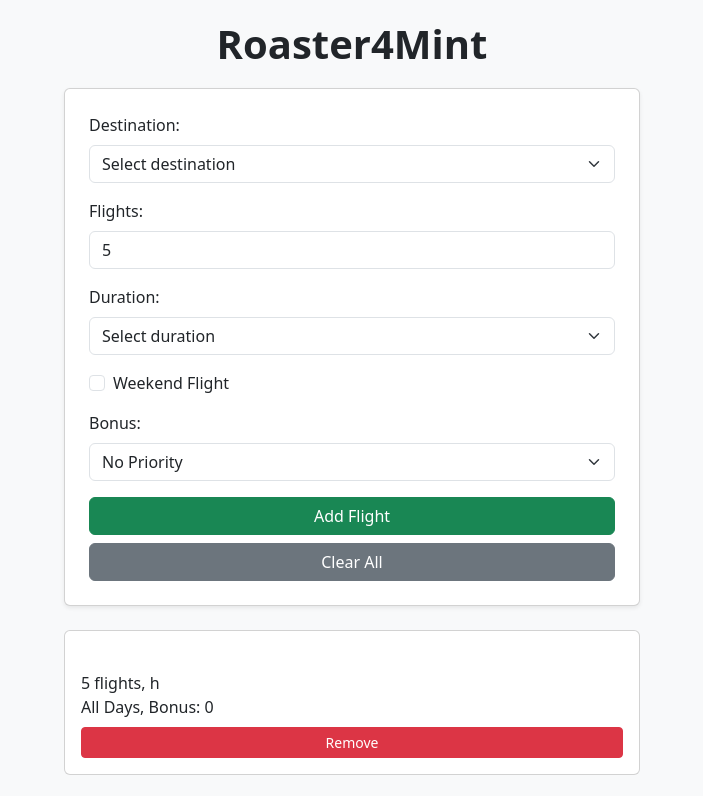
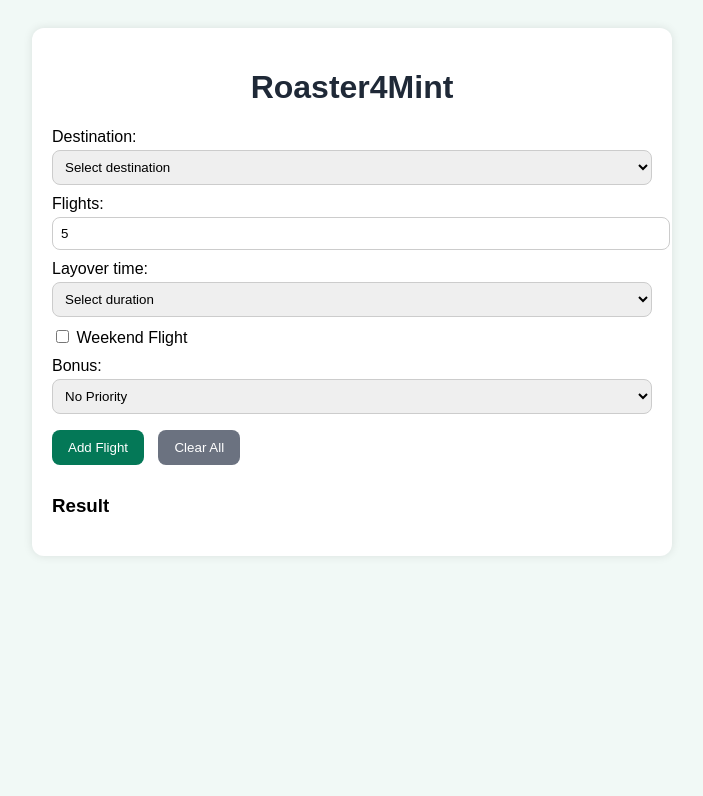
Before and after one commit to LTh95/mint-roster, a plain HTML site: page index.html in a window 1280 px wide. Both pictures are taken after typing "5" into the empty fields and a click on the button "Add Flight". Shown: the top 796 px of the page, without its empty margins (288-991 px from the left). Drawn offline with nearby package versions, Linux system fonts and the light colour scheme.

Commit message:
Add files via upload

```diff
--- a/index.html
+++ b/index.html
@@ -1,92 +1,121 @@
-
 <!DOCTYPE html>
 <html lang="en">
 <head>
-    <meta charset="UTF-8">
-    <meta name="viewport" content="width=device-width, initial-scale=1.0">
+  <meta charset="UTF-8" />
+  <meta name="viewport" content="width=device-width, initial-scale=1.0" />
   <title>Roaster4Mint</title>
-    <link href="https://cdn.jsdelivr.net/npm/bootstrap@5.3.0/dist/css/bootstrap.min.css" rel="stylesheet">
   <style>
     body {
+      font-family: Arial, sans-serif;
+      background-color: #f1f9f6;
       padding: 20px;
-            background-color: #f8f9fa;
     }
     .container {
       max-width: 600px;
-            margin: auto;
+      margin: 0 auto;
+      background: white;
+      padding: 20px;
+      border-radius: 12px;
+      box-shadow: 0 0 10px rgba(0,0,0,0.1);
     }
     h1 {
       text-align: center;
-            font-weight: bold;
-            margin-bottom: 20px;
+      color: #1f2937;
     }
-        .card {
+    label {
+      display: block;
       margin-top: 10px;
     }
-        .result-list {
-            margin-top: 20px;
+    select, input[type="number"] {
+      width: 100%;
+      padding: 8px;
+      margin-top: 4px;
+      border-radius: 8px;
+      border: 1px solid #ccc;
+    }
+    button {
+      padding: 10px 16px;
+      margin-top: 16px;
+      border: none;
+      border-radius: 8px;
+      cursor: pointer;
+    }
+    .add {
+      background-color: #047857;
+      color: white;
+      margin-right: 10px;
+    }
+    .clear {
+      background-color: #6b7280;
+      color: white;
+    }
+    .flight {
+      background-color: #f3f4f6;
+      padding: 10px;
+      margin-top: 10px;
+      border-radius: 8px;
+    }
+    .remove {
+      background-color: #dc2626;
+      color: white;
+      width: 100%;
+      border: none;
+      padding: 8px;
+      margin-top: 10px;
+      border-radius: 8px;
+    }
+    .result {
+      margin-top: 30px;
     }
   </style>
 </head>
 <body>
   <div class="container">
     <h1>Roaster4Mint</h1>
-        <div class="card p-4 shadow-sm">
-            <div class="mb-3">
-                <label for="destination" class="form-label">Destination:</label>
-                <select id="destination" class="form-select"><option value="">Select destination</option>
-                    <option>Munich</option>
-                    <option>Düsseldorf</option>
-                    <option>Frankfurt</option>
-                    <option>London</option>
-                    <option>Manchester</option>
-                    <option>Lissabon</option>
-                    <option>Kopenhagen</option>
-                    <option>Madrid</option>
-                    <option>Barcelona</option>
-                    <option>Wien</option>
-                    <option>Zürich</option>
-                    <option>Paris</option>
-                    <option>Asien</option>
+    <label>Destination:
+      <select id="destination">
+        <option value="">Select destination</option>
+        <option value="Munich">Munich</option>
+        <option value="Madrid">Madrid</option>
+        <option value="Copenhagen">Copenhagen</option>
+        <option value="London">London</option>
+        <option value="LongLayover">Long Layover anywhere in Europe</option>
       </select>
-            </div>
-            <div class="mb-3">
-                <label for="flights" class="form-label">Flights:</label>
-                <input type="number" id="flights" class="form-control">
-            </div>
-            <div class="mb-3">
-                <label for="duration" class="form-label">Duration:</label>
-                <select id="duration" class="form-select"><option value="">Select duration</option>
-                    <option>24</option>
-                    <option>48</option>
-                    <option>50</option>
-                    <option>70</option>
-                    <option>24 bis 48</option>
-                    <option>48 bis 70</option>
+    </label>
+
+    <label>Flights:
+      <input type="number" id="flights" min="1">
+    </label>
+
+    <label>Layover time:
+      <select id="duration">
+        <option value="">Select duration</option>
+        <option value="24">24</option>
+        <option value="48">48</option>
+        <option value="70">70</option>
       </select>
-            </div>
-            <div class="mb-3 form-check">
-                <input type="checkbox" class="form-check-input" id="weekend">
-                <label class="form-check-label" for="weekend">Weekend Flight</label>
-            </div>
-            <div class="mb-3">
-                <label for="bonus" class="form-label">Bonus:</label>
-                <select id="bonus" class="form-select">
+    </label>
+
+    <label><input type="checkbox" id="weekend"> Weekend Flight</label>
+
+    <label>Bonus:
+      <select id="bonus">
         <option value="0">No Priority</option>
         <option value="25">Low Priority (+25)</option>
         <option value="50">Medium Priority (+50)</option>
         <option value="75">High Priority (+75)</option>
         <option value="100">Very High Priority (+100)</option>
       </select>
-            </div>
-            <button class="btn btn-success w-100 mb-2" onclick="addFlight()">Add Flight</button>
-            <button class="btn btn-secondary w-100" onclick="clearAll()">Clear All</button>
-        </div>
+    </label>
 
-        <div id="flightList" class="mt-4"></div>
-        <div class="result-list mt-4">
-            <h5>Result</h5>
-            <ul id="results"></ul>
+    <button class="add" onclick="addFlight()">Add Flight</button>
+    <button class="clear" onclick="clearAll()">Clear All</button>
+
+    <div id="flightsList"></div>
+
+    <div class="result">
+      <h3>Result</h3>
+      <ul id="resultList"></ul>
     </div>
   </div>
 
@@ -100,60 +129,86 @@
       const weekend = document.getElementById("weekend").checked;
       const bonus = parseInt(document.getElementById("bonus").value);
 
-            if (!flightCount) return;
+      if (!destination || !flightCount || !duration) return;
 
-            flights.push({ destination, flightCount, duration, weekend, bonus });
+      const flight = {
+        destination: destination === 'LongLayover' ? "Long Layover in Europe" : destination,
+        flights: flightCount,
+        duration: duration,
+        weekend: weekend,
+        bonus: bonus
+      };
+
+      flights.push(flight);
       updateDisplay();
+      updateResults();
+      resetForm();
+    }
+
+    function updateDisplay() {
+      const list = document.getElementById("flightsList");
+      list.innerHTML = "";
+      flights.forEach((flight, index) => {
+        const div = document.createElement("div");
+        div.className = "flight";
+        div.innerHTML = `<strong>${flight.destination}</strong><br>${flight.flights} flights, ${flight.duration}h<br>${flight.weekend ? 'Weekend' : 'All Days'}, Bonus: ${flight.bonus}<br><button class='remove' onclick='removeFlight(${index})'>Remove</button>`;
+        list.appendChild(div);
+      });
+    }
+
+    function updateResults() {
+      const results = {};
+      flights.forEach(flight => {
+        const score = flight.bonus;
+        if (!results[score]) results[score] = [];
+
+        const flightText = `${flight.destination}, ${flight.flights} flights, ${flight.duration}h, ${flight.weekend ? 'Weekend' : 'All Days'}, Bonus: ${flight.bonus}`;
+
+        if (!results[score].includes(flightText)) {
+          results[score].push(flightText);
+        }
+      });
+
+      const resultList = document.getElementById("resultList");
+      resultList.innerHTML = "";
+      [100, 90, 80, 70, 60, 50, 40, 30, 20, 10].forEach(score => {
+        const li = document.createElement("li");
+        li.innerHTML = `<strong>${score}:</strong> ${results[score]?.join(" | ") || "–"}`;
+        resultList.appendChild(li);
+      });
     }
 
     function clearAll() {
       flights = [];
       updateDisplay();
+      updateResults();
     }
 
     function removeFlight(index) {
       flights.splice(index, 1);
       updateDisplay();
+      updateResults();
     }
 
-        function updateDisplay() {
-            const list = document.getElementById("flightList");
-            const result = document.getElementById("results");
-            list.innerHTML = "";
-            result.innerHTML = "";
-
-            flights.forEach((f, i) => {
-                const item = document.createElement("div");
-                item.className = "card card-body";
-                item.innerHTML = `
-                    <strong>${f.destination}</strong><br>
-                    ${f.flightCount} flights, ${f.duration}h<br>
-                    ${f.weekend ? "Weekend" : "All Days"}, Bonus: ${f.bonus}
-                    <button class="btn btn-danger btn-sm mt-2" onclick="removeFlight(${i})">Remove</button>
-                `;
-                list.appendChild(item);
-            });
-
-            const scoreMap = {};
-            for (let i = 10; i <= 100; i += 10) {
-                scoreMap[i] = [];
+    function resetForm() {
+      document.getElementById("destination").value = "";
+      document.getElementById("flights").value = "";
+      document.getElementById("duration").value = "";
+      document.getElementById("weekend").checked = false;
+      document.getElementById("bonus").value = "0";
     }
 
-            flights.forEach(f => {
-                for (let i = 10; i <= 100; i += 10) {
-                    const probability = (f.flightCount / 100) * i + f.bonus;
-                    if (probability >= i) {
-                        scoreMap[i].push(`${f.destination}, ${f.flightCount} flights, ${f.duration}h${f.weekend ? ', Weekend' : ', All Days'}, Bonus: ${f.bonus}`);
-                    }
+    document.getElementById("destination").addEventListener("change", () => {
+      const destination = document.getElementById("destination").value;
+      const durationField = document.getElementById("duration");
+
+      if (destination === "LongLayover") {
+        durationField.value = "70";
+        durationField.disabled = true;
+      } else {
+        durationField.disabled = false;
       }
     });
-
-            for (let i = 100; i >= 10; i -= 10) {
-                const li = document.createElement("li");
-                li.innerHTML = `<strong>${i}:</strong> ${scoreMap[i].length > 0 ? scoreMap[i].join(" | ") : "–"}`;
-                result.appendChild(li);
-            }
-        }
   </script>
 </body>
 </html>
```
Lines whose indentation alone changed are shown as unchanged.
